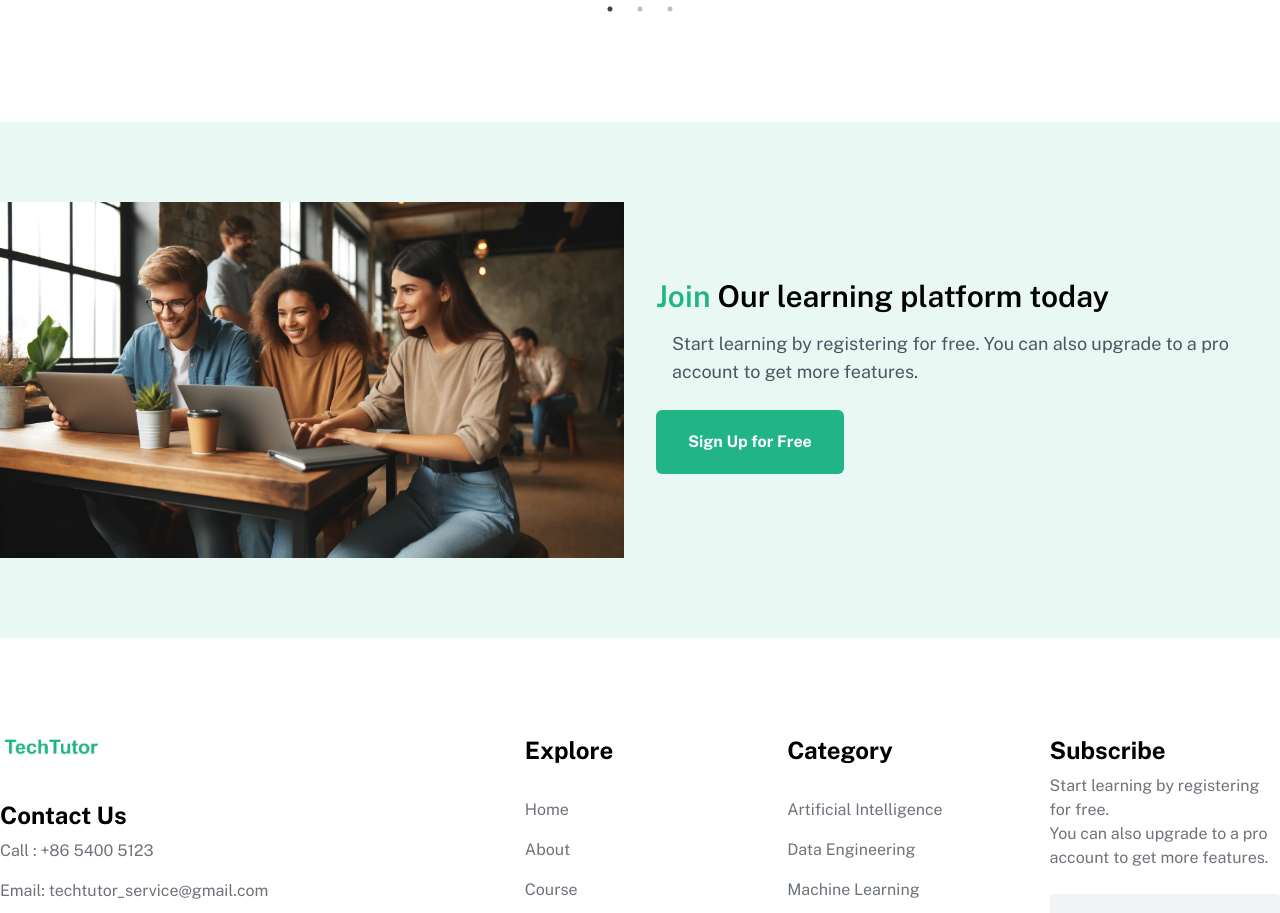
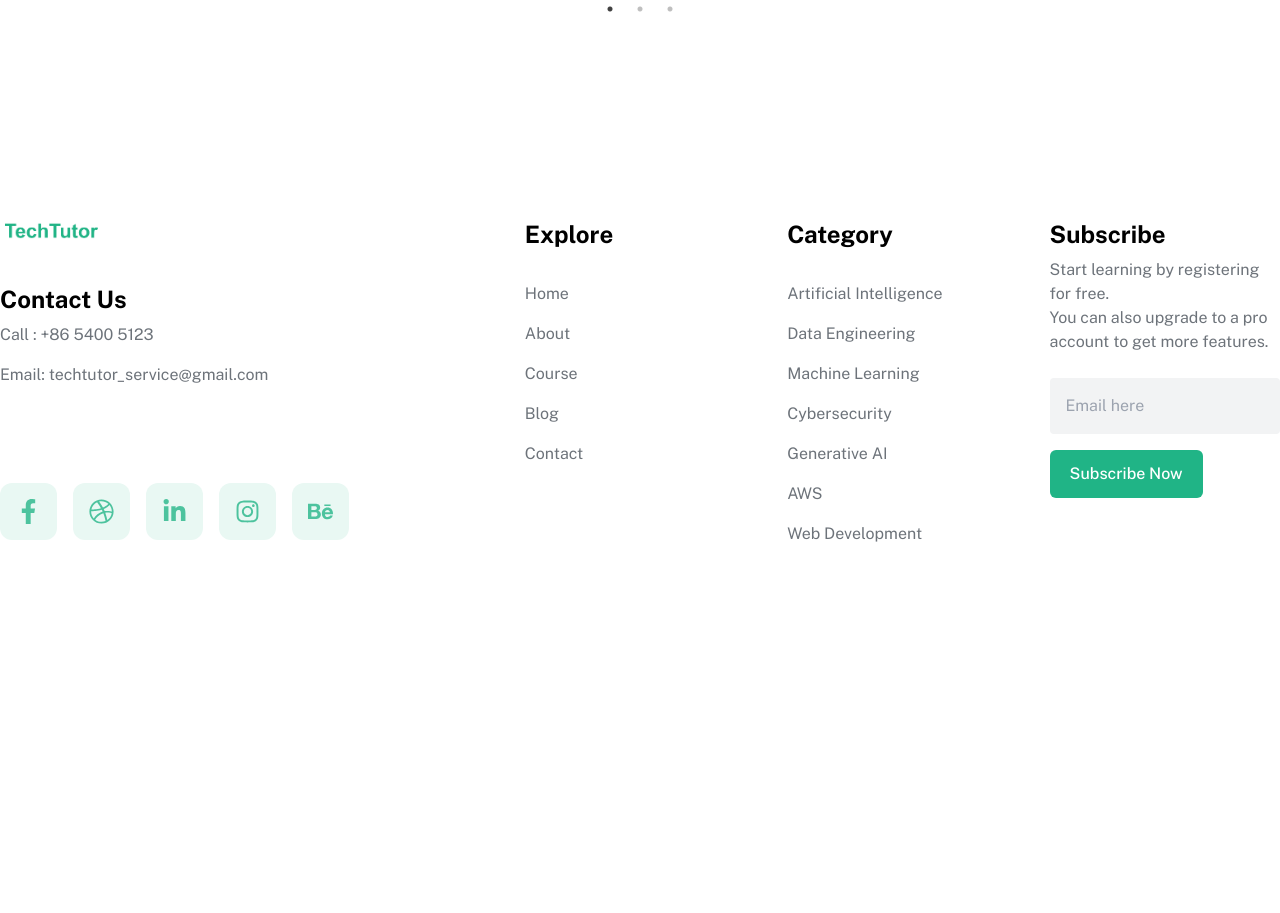
Before and after one commit to Molly503/landing-page-formal, a React (Vite) app: page / in a window 1280 px wide. Shown: the part 2840-3753 px from the top of the page. After the commit the page ends 3514 px from the top, so only its background shows below. Built offline with nearby package versions, Linux system fonts and the light colour scheme.

Commit message:
first commit

```diff
--- a/src/App.jsx
+++ b/src/App.jsx
@@ -5,7 +5,6 @@ import {
   Courses,
   Categories,
   Feedback,
-  CTA,
   Footer,
 } from "./components"
 import "./App.css"
@@ -19,7 +18,7 @@ const App = () => {
       <Courses />
       <Categories />
       <Feedback />
-      <CTA />
+
       <Footer />
     </div>
   )
```
